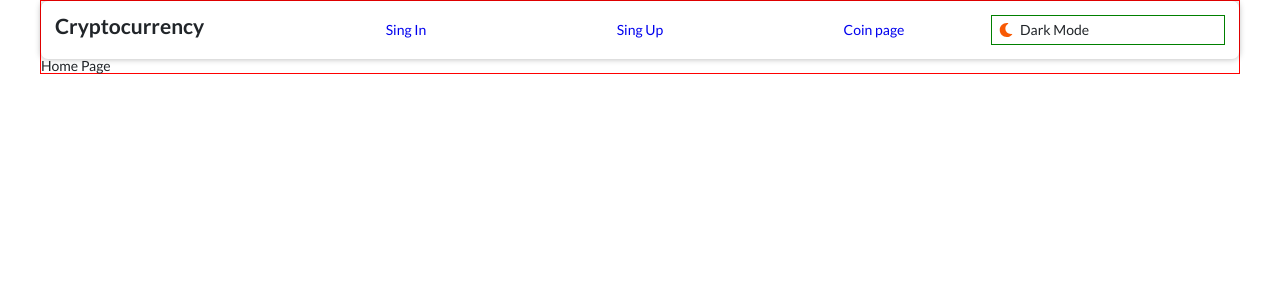
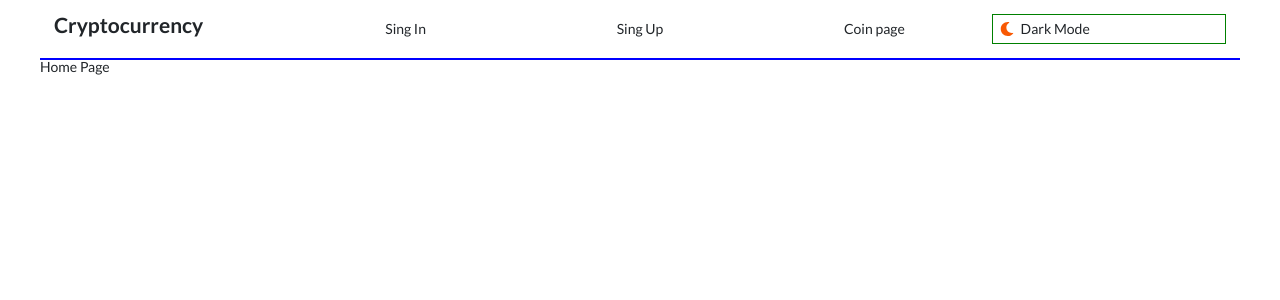
Before and after one commit to webioann/cryptocurrency, a React app: page / in a window 1280 px wide. Shown: the top 300 px of the page. Built offline with nearby package versions, Linux system fonts and the light colour scheme.

Commit message:
theme styles

```diff
--- a/src/App/App.tsx
+++ b/src/App/App.tsx
@@ -15,14 +15,16 @@ import './app.scss'
 const  App:React.FC = () => {
 
   const test = useAppSelector(state => state.redux.test)
+  const color_theme = useAppSelector(state => state.redux.theme_mode)
+
 
   return (
     <Container>
       <Navbar>
         <h2 className='logo'>Cryptocurrency</h2>
-        <Link to="/sing-in" className='link'>Sing In</Link>
-        <Link to="/sing-up" className='link'>Sing Up</Link>
-        <Link to="/coin-page" className='link'>Coin page</Link>
+        <Link to="/sing-in" className={`link ${color_theme}`}>Sing In</Link>
+        <Link to="/sing-up" className={`link ${color_theme}`}>Sing Up</Link>
+        <Link to="/coin-page" className={`link ${color_theme}`}>Coin page</Link>
         <ThemeToggle/>
       </Navbar>
       <Routes>
--- a/src/components/Container/Container.tsx
+++ b/src/components/Container/Container.tsx
@@ -8,8 +8,8 @@ const Container:React.FC<PropsChildren> = ({ children }) => {
     const color_theme = useAppSelector(state => state.redux.theme_mode)
 
     return (
-        <div className='container-fluid'>
-            <div className={`container ${color_theme}`}>
+        <div className={`container-fluid ${color_theme}`}>
+            <div className='container'>
                 { children }
             </div>
 
--- a/src/components/Container/container.scss
+++ b/src/components/Container/container.scss
@@ -9,7 +9,7 @@
         max-width: 1200px;
         margin: 0 auto;
         position: relative;
-        border: 1px solid red
+    }
 }
 .light{
     background-color: $bg-light;
@@ -19,4 +19,3 @@
     background-color: $bg-dark;
     color: $text-light;
 }
-}
--- a/src/components/Navbar/navbar.scss
+++ b/src/components/Navbar/navbar.scss
@@ -6,8 +6,7 @@
     display: grid;
     grid-template-columns: 1fr 1fr 1fr 1fr 1fr;
     padding: 1rem;
-    border-radius: 0.5rem;
-    box-shadow: 0px 0px 6px rgba(0,0,0,0.3);
+    border-bottom: 2px solid blue;
     .link{
         display: flex;
         align-items: center;
@@ -17,9 +16,11 @@
         box-shadow: 0px 0px 6px rgba(0,0,0,0.0);
         transition: box-shadow 200ms linear;
         cursor: pointer;
-            &:hover{
-            box-shadow: 0px 0px 6px rgba(0,0,0,0.3);
-
-        }
+    }
+    .light:hover{
+        box-shadow: 0px 0px 6px rgba(0,0,0,0.3);
+    }
+    .dark:hover{
+        box-shadow: 0px 0px 6px #fff;
     }
 }
```
Lines whose indentation alone changed are shown as unchanged.
